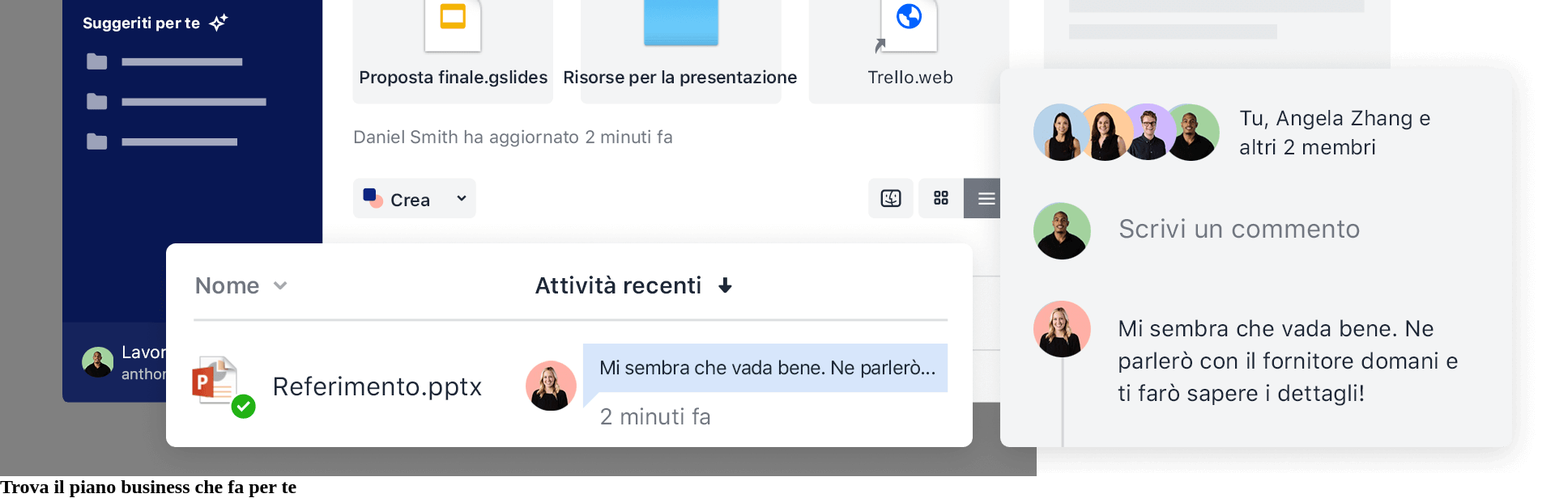
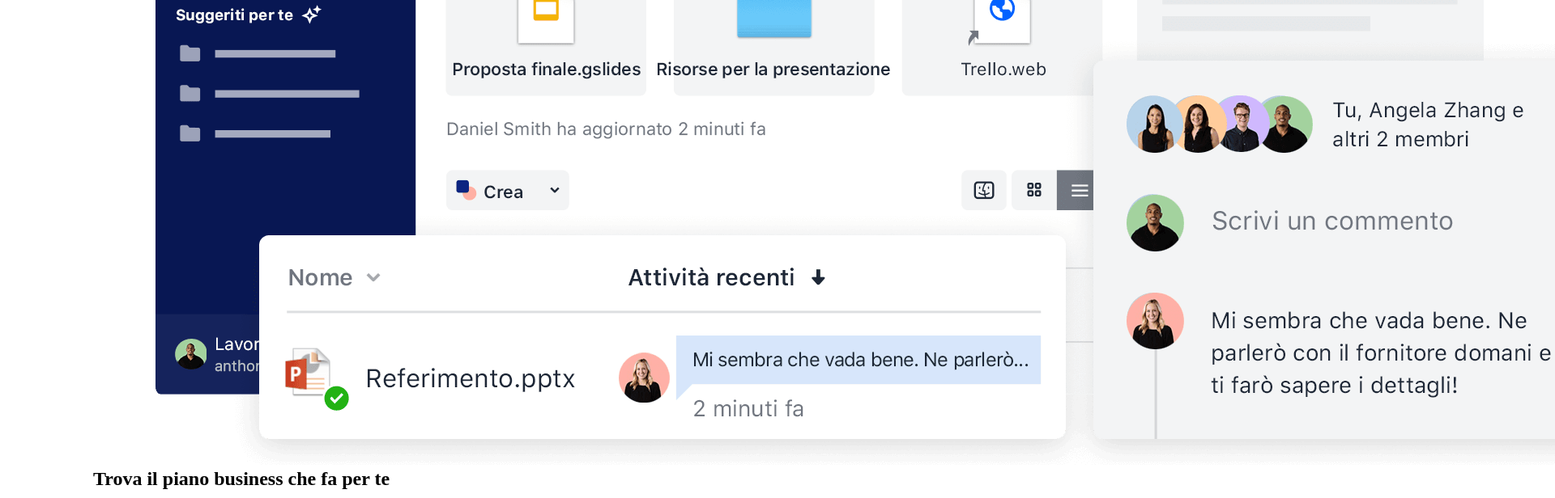
Before and after one commit to bonvi83/htmlcss-dropbox, a plain HTML site: page index.html in a window 1280 px wide. Shown: the part 644-1260 px from the top of the page at 81% size, 1920 px wide, since content can reach past the window. Drawn offline with Linux system fonts and the light colour scheme.

Commit message:
inizio main (con grandi problemi)

```diff
--- a/css/style.css
+++ b/css/style.css
@@ -1,13 +1,9 @@
+/* funzioni reset */
+
 * {
     margin: 0;
     padding: 0;
     box-sizing: border-box;
-}
-
-
-header {
-    display: flex;
-    justify-content: space-between;
 }
 
 ul {
@@ -24,11 +20,24 @@ a {
     color: black;
 }
 
+header {
+    display: flex;
+    justify-content: space-between;
+}
+
 button {
     background-color: blue;
     color: black;
 }
 
-.bloccotitolo {
-    background-color: gray;
+.container {
+    max-width: 1080px;
+    margin-left: auto;
+    margin-right: auto;
+    padding-left: 15px;
+    padding-right: 15px;
 }
+
+.chetiserve {
+    display: flex;
+}
--- a/index.html
+++ b/index.html
@@ -11,6 +11,7 @@
 <body>
     <header>
         <nav class="navleft">
+<!-- da valutare se l'immagine portarla fuori dalla lista, attenzione ad allineamento -->
             <ul>
                 <li> <a href="#"><img src="./img/logo-small.png" alt="logo piccolo"></a></li>
                 <li><a href="#">Perchè Dropbox</a></li>
@@ -29,11 +30,9 @@
     </header>
 
     <main>
-        <div class="bloccotitolo">
+        <section class="container" class="chetiserve">
             <div>
                 <h1>Tutto ciò che ti serve per il lavoro, in un unico posto</h1>
-            </div>
-            <div>
                 <p>Lorem ipsum dolor sit amet consectetur adipisicing elit. Cumque autem, aliquid, sunt id vel deserunt voluptatem quod hic voluptate, similique enim. Et aperiam molestiae deserunt, vero commodi repudiandae saepe facere.</p>
                 <button>Inizia la tua prova gratuita</button>
                 <p>Annulla in qualsiasi momento</p>
@@ -41,12 +40,17 @@
             <figure>
                 <img src="./img/jumbo.png" alt="">
             </figure>
-        </div>
+        </section>
+
+        <section>
+            <div class="container">
+                <div>
+                    <h2>Trova il piano business che fa per te</h2>
+                </div>
+            </div>
+        </section>
 
     </main>
-    <div>
-        <h2>Trova il piano business che fa per te</h2>
-    </div>
 
     <footer>
     </footer>
```
